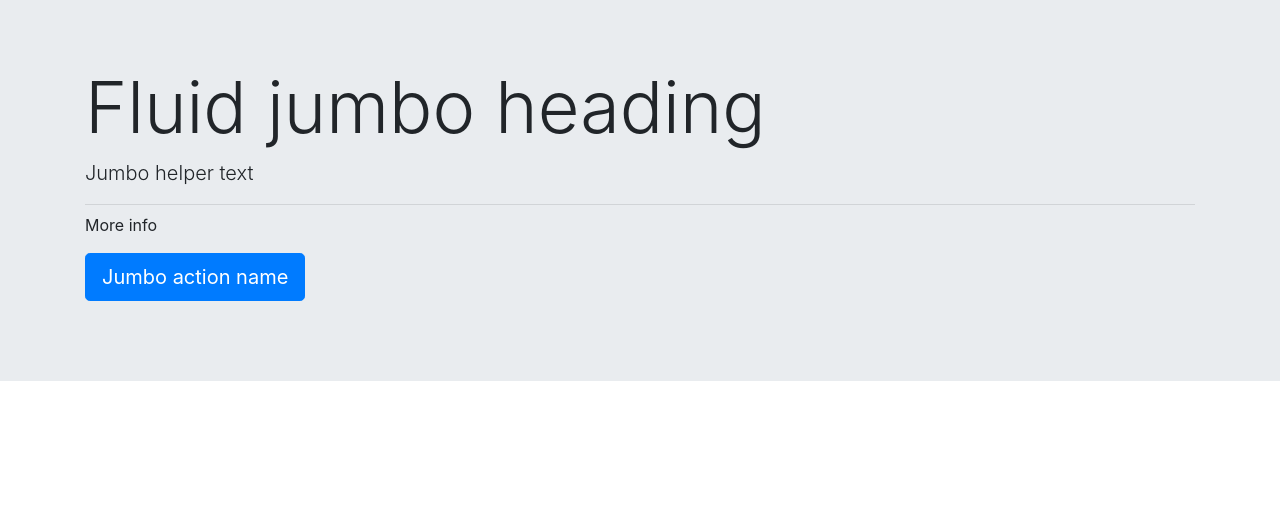
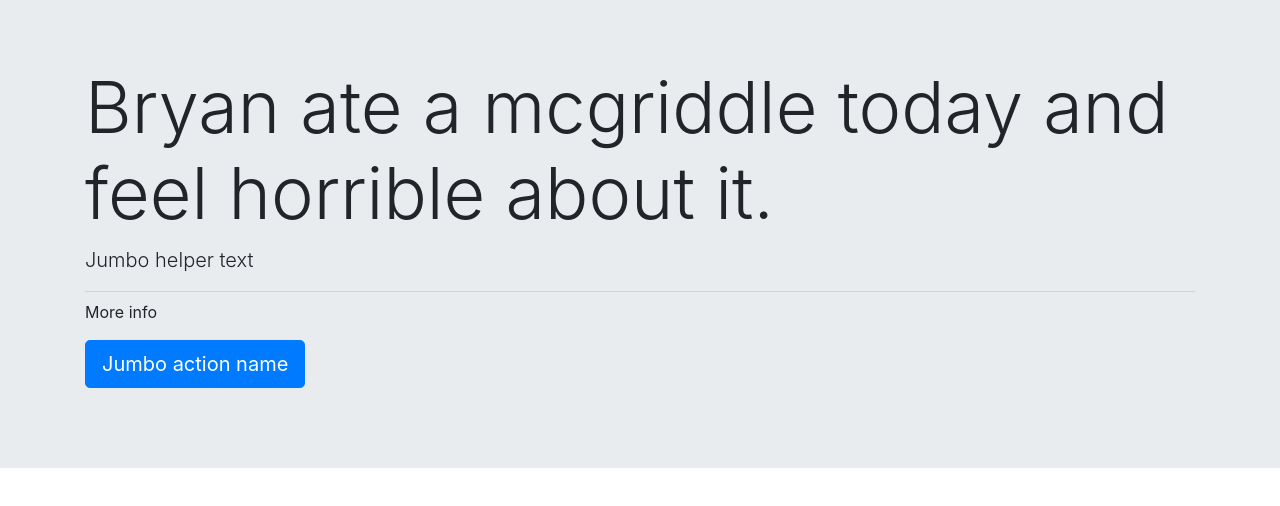
Before and after one commit to racquesta/mergeConflictDemo, a plain HTML site: page index.html in a window 1280 px wide. Drawn offline with nearby package versions, Linux system fonts and the light colour scheme.

Commit message:
mcgriddles suck

```diff
--- a/index.html
+++ b/index.html
@@ -11,7 +11,7 @@
 <body>
   <div class="jumbotron jumbotron-fluid">
     <div class="container">
-      <h1 class="display-3">Fluid jumbo heading</h1>
+      <h1 class="display-3">Bryan ate a mcgriddle today and feel horrible about it.</h1>
       <p class="lead">Jumbo helper text</p>
       <hr class="my-2">
       <p>More info</p>
```
